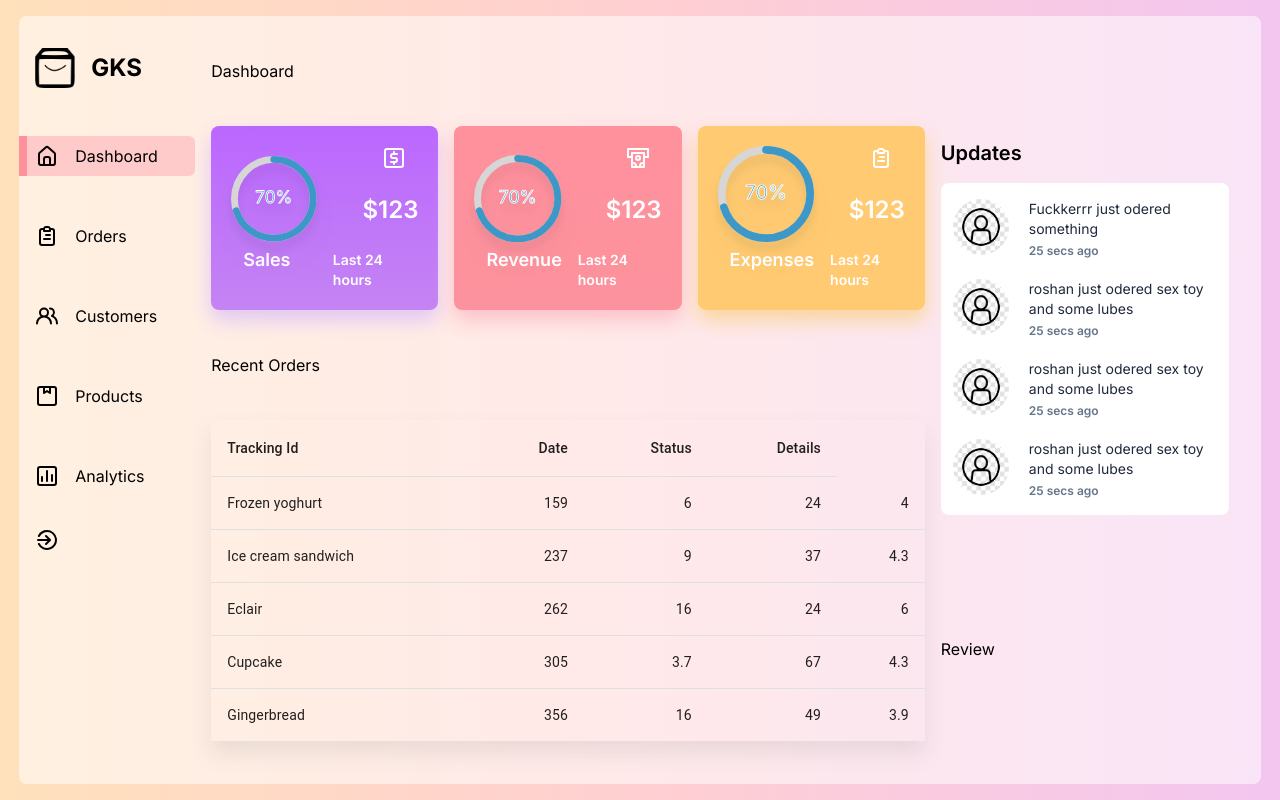
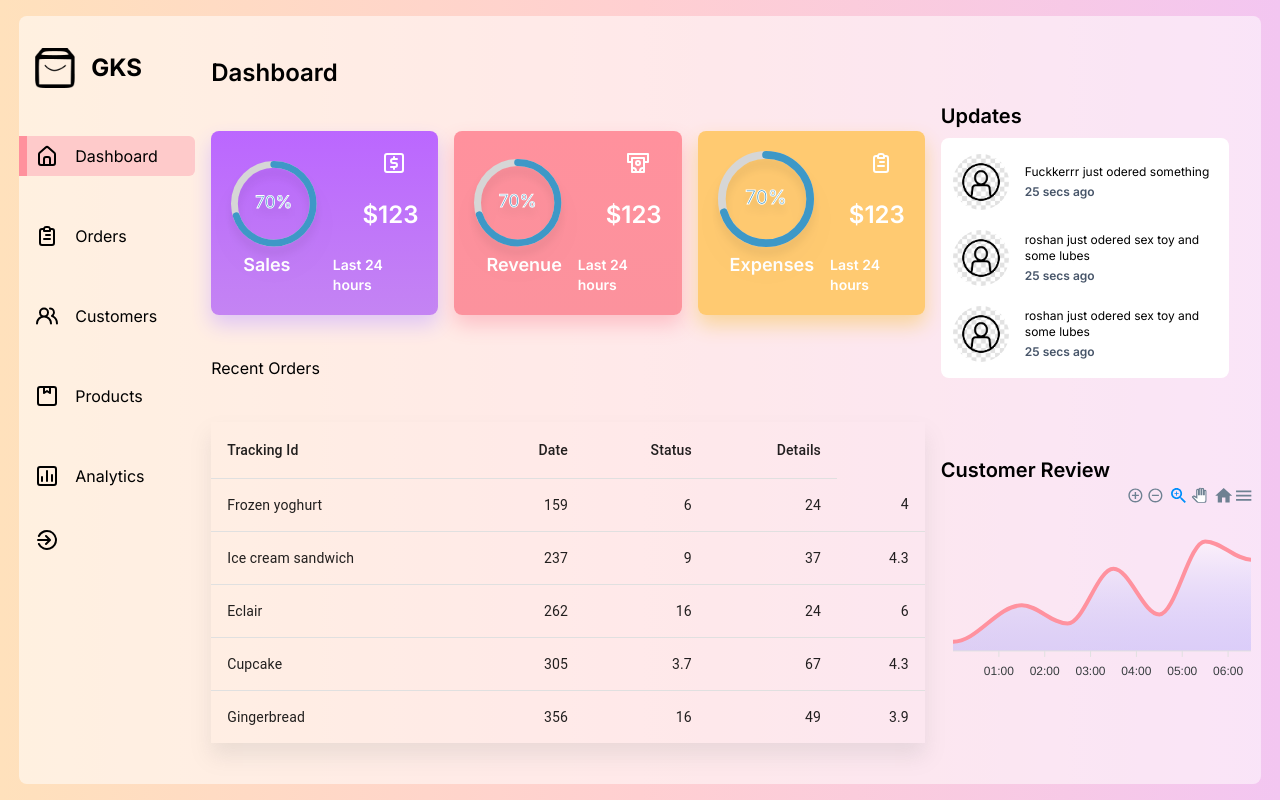
Before and after one commit to rossiKellss/admin-panel, a React (Vite) app: page / in a window 1280 px wide. Built offline with nearby package versions, Linux system fonts and the light colour scheme.

Commit message:
layout updated

```diff
--- a/src/Data/data.js
+++ b/src/Data/data.js
@@ -96,13 +96,7 @@ export const updatesData=[
 
 
     },
-    {
-        icon:user,
-        message:"roshan just odered sex toy and some lubes",
-        time:"3h"
 
-
-    },
 
 
 ]
--- a/src/Main/Dashboard.jsx
+++ b/src/Main/Dashboard.jsx
@@ -5,7 +5,7 @@ import ProductTable from '../table/Table'
 function Dashboard() {
   return (
     <div className='flex flex-col justify-evenly px-4 '>
-        <h1>Dashboard</h1>
+        <h1 className='text-2xl font-semibold'>Dashboard</h1>
         <Cards/>
         <h2>Recent Orders</h2>
         <ProductTable/>
--- a/src/RightSide/Reviews/Review.jsx
+++ b/src/RightSide/Reviews/Review.jsx
@@ -1,9 +1,67 @@
-
+import Chart from "react-apexcharts";
 
 function Review() {
+  const data = {
+    series: [
+      {
+        name: "Review",
+        data: [10, 50, 30, 90, 40, 120, 100],
+      },
+    ],
+    options: {
+      chart: {
+        type: "area",
+        height: "auto",
+      },
+
+      fill: {
+        colors: ["#fff"],
+        type: "gradient",
+      },
+      dataLabels: {
+        enabled: false,
+      },
+      stroke: {
+        curve: "smooth",
+        colors: ["#ff929f"],
+      },
+      tooltip: {
+        x: {
+          format: "dd/MM/yy HH:mm",
+        },
+      },
+      grid: {
+        show: false,
+      },
+      xaxis: {
+        type: "datetime",
+        categories: [
+          "2018-09-19T00:00:00.000Z",
+          "2018-09-19T01:30:00.000Z",
+          "2018-09-19T02:30:00.000Z",
+          "2018-09-19T03:30:00.000Z",
+          "2018-09-19T04:30:00.000Z",
+          "2018-09-19T05:30:00.000Z",
+          "2018-09-19T06:30:00.000Z",
+        ],
+      },
+      yaxis: {
+        show: false,
+      },
+      toolbar: {
+        show: false,
+      },
+    },
+  };
+
   return (
-    <div>Review</div>
-  )
+    <div className="flex flex-col">
+      <h1 className="text-xl font-semibold">Customer Review</h1>
+      <div>
+      <Chart options={data.options} series={data.series} type="area" />
+      </div>
+    </div>
+  );
 }
 
-export default Review
+export default Review;
--- a/src/RightSide/RightSide.jsx
+++ b/src/RightSide/RightSide.jsx
@@ -4,7 +4,7 @@ import Updates from "./Updates/Updates"
 
 function RightSide() {
   return (
-    <div className="flex flex-col justify-evenly">
+    <div className="flex flex-col gap-2 justify-evenly py-4">
         <Updates/>
         <Review/>
         </div>
--- a/src/RightSide/Updates/Updates.jsx
+++ b/src/RightSide/Updates/Updates.jsx
@@ -2,19 +2,19 @@ import user from "../../assets/user.png";
 import { updatesData } from "../../Data/data";
 function Updates() {
   return (
-    <div className="flex flex-col gap-4">
+    <div className="flex flex-col gap-2">
       <div>
         <h1 className="text-xl font-semibold">Updates</h1>
       </div>
-      <div className="w-[90%] flex flex-col gap-5 bg-white px-3 py-4 rounded-lg">
+      <div className="w-[90%] flex flex-col gap-5 bg-white backdrop-blur-lg px-3 py-4 rounded-lg">
         {updatesData.map((data, index) => {
           return (
-            <div className="flex items-start gap-5">
+            <div className="flex items-center gap-4" key={index}>
               <img src={user} alt="" className="w-14 rounded-full" />
 
               <div className="flex flex-col gap-1">
-                <p className="text-sm text-slate-800 ">{data.message}</p>
-                <span className="text-xs font-semibold text-slate-500">25 secs ago</span>
+                <p className="text-xs  ">{data.message}</p>
+                <span className="text-xs font-semibold text-slate-600">25 secs ago</span>
               </div>
             </div>
           );
```
